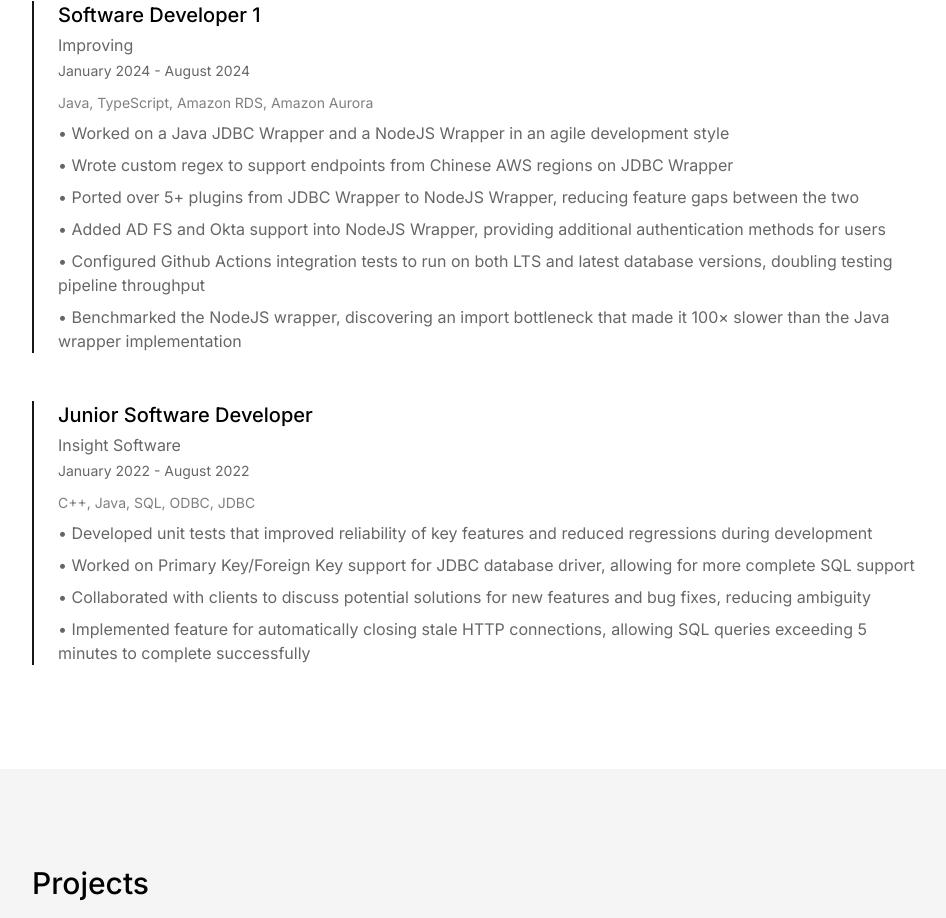
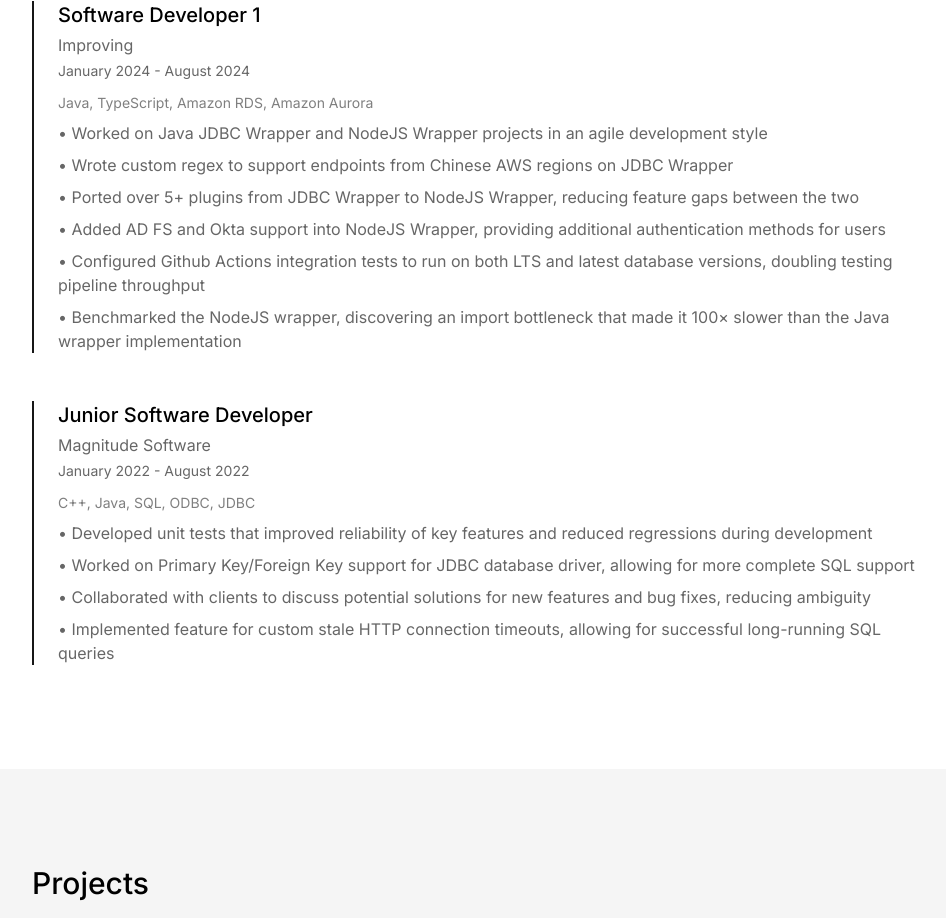
Before and after one commit to jla690/personal-website, a Next.js app: page / in a window 1280 px wide. Shown: the part 1020-1938 px from the top of the page, without its empty margins (160-1106 px from the left). Built offline with nearby package versions, Linux system fonts and the light colour scheme.

Commit message:
update work

```diff
--- a/app/components/Work.tsx
+++ b/app/components/Work.tsx
@@ -12,7 +12,7 @@ const Work = () => {
           jobTitle="Software Developer 1"
           date="January 2024 - August 2024"
           description={[
-            "• Worked on a Java JDBC Wrapper and a NodeJS Wrapper in an agile development style",
+            "• Worked on Java JDBC Wrapper and NodeJS Wrapper projects in an agile development style",
             "• Wrote custom regex to support endpoints from Chinese AWS regions on JDBC Wrapper",
             "• Ported over 5+ plugins from JDBC Wrapper to NodeJS Wrapper, reducing feature gaps between the two",
             "• Added AD FS and Okta support into NodeJS Wrapper, providing additional authentication methods for users",
@@ -29,9 +29,9 @@ const Work = () => {
             "• Developed unit tests that improved reliability of key features and reduced regressions during development",
             "• Worked on Primary Key/Foreign Key support for JDBC database driver, allowing for more complete SQL support",
             "• Collaborated with clients to discuss potential solutions for new features and bug fixes, reducing ambiguity",
-            "• Implemented feature for automatically closing stale HTTP connections, allowing SQL queries exceeding 5 minutes to complete successfully",
+            "• Implemented feature for custom stale HTTP connection timeouts, allowing for successful long-running SQL queries",
           ]}
-          company="Insight Software"
+          company="Magnitude Software"
           languages={["C++", "Java", "SQL", "ODBC", "JDBC"]}
         ></WorkCard>
       </div>
```
